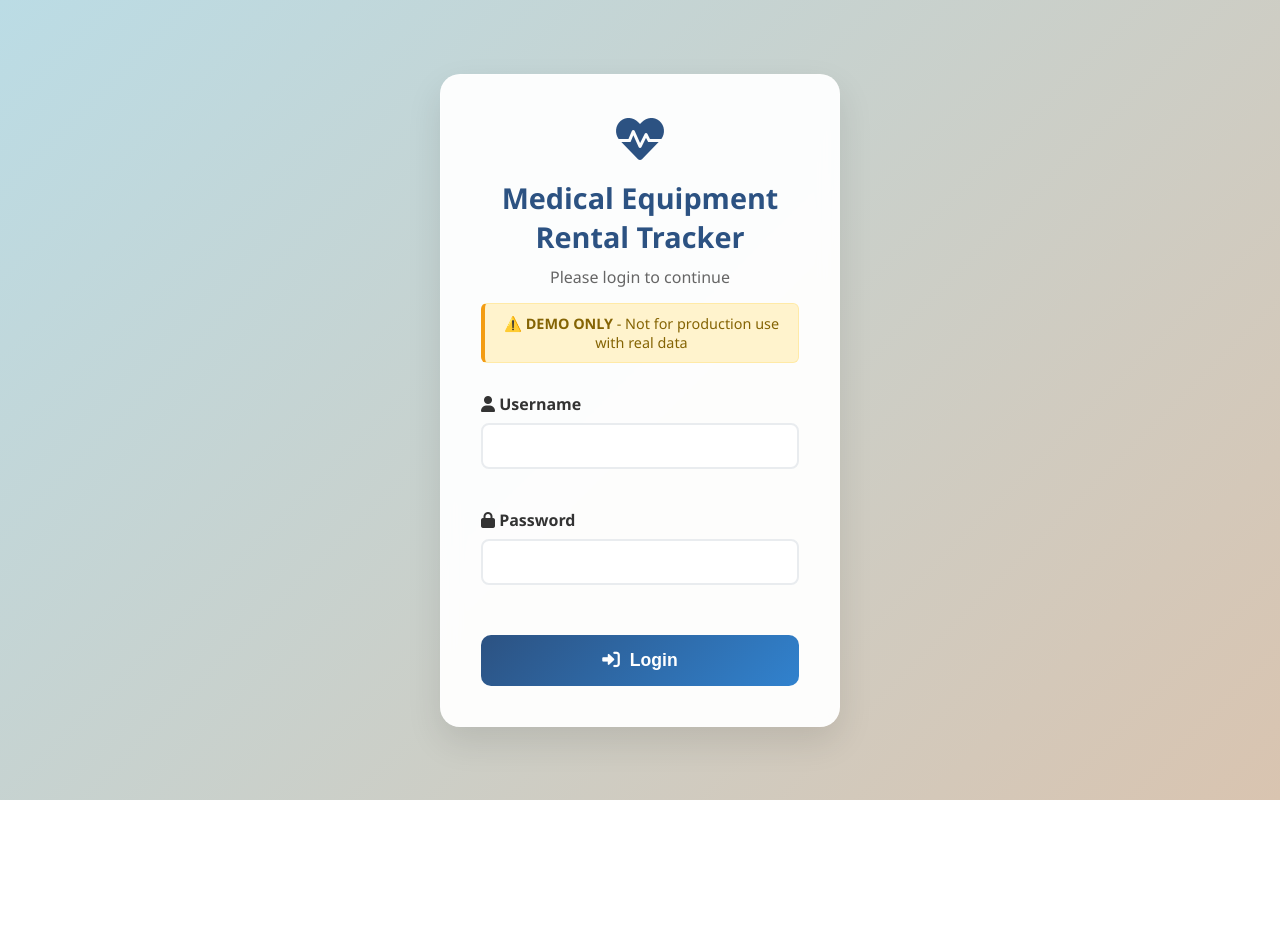
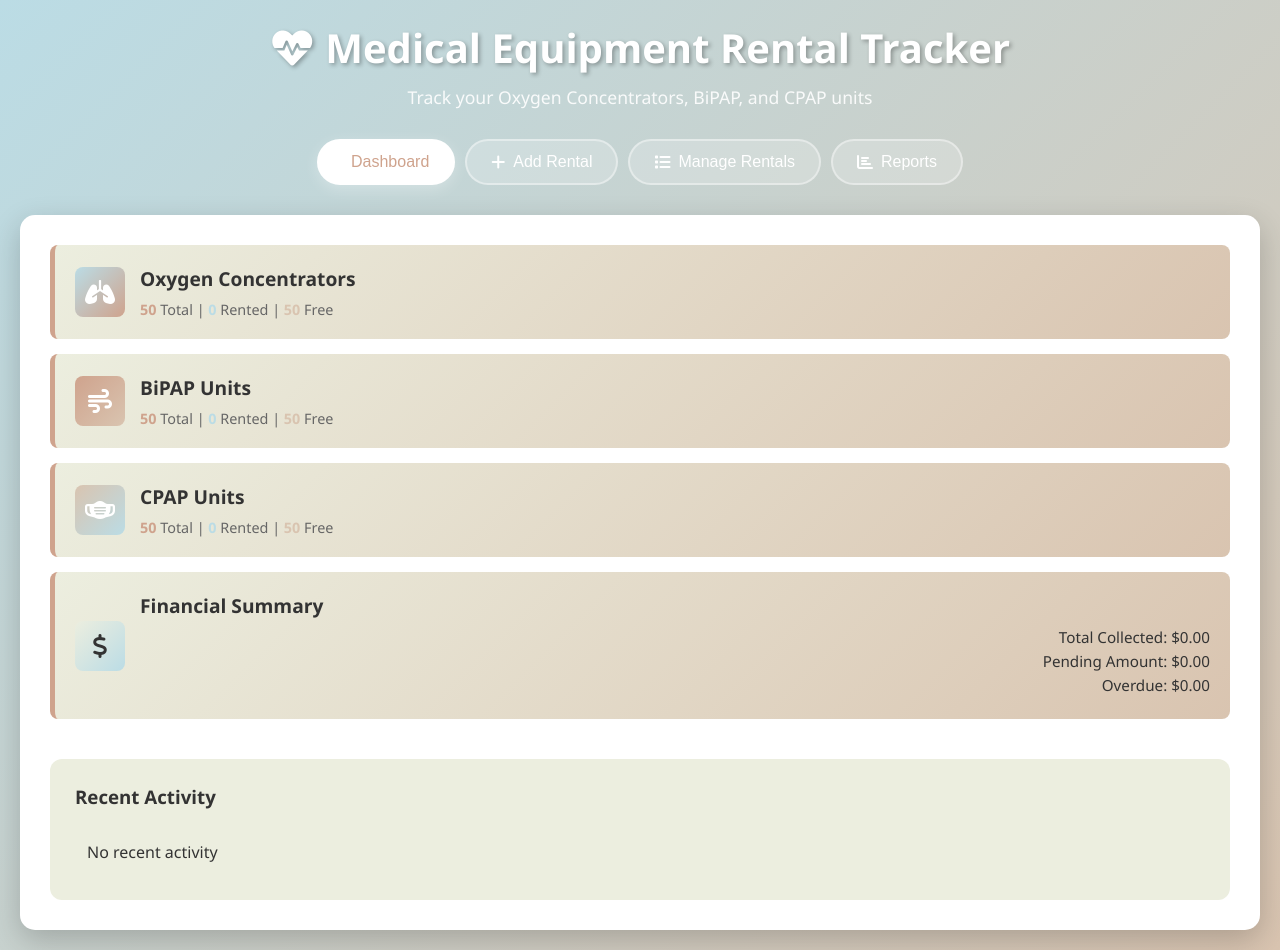
Before and after one commit to Advaith-Sajeev/medical-equipment-tracker, a plain HTML site: page index.html in a window 1280 px wide. Before the commit the page ends 800 px from the top, so only its background shows below. Drawn offline with Linux system fonts and the light colour scheme.

Commit message:
Remove all files related to login/authentication feature

```diff
--- a/index.html
+++ b/index.html
@@ -11,70 +11,12 @@
     />
   </head>
   <body>
-    <!-- Login Section -->
-    <div id="login-container" class="login-container">
-      <div class="login-box">
-        <div class="login-header">
-          <i class="fas fa-heartbeat"></i>
-          <h2>Medical Equipment Rental Tracker</h2>
-          <p>Please login to continue</p>
-          <div class="security-notice">
-            ⚠️ <strong>DEMO ONLY</strong> - Not for production use with real data
-          </div>
-        </div>
-        <form id="login-form" class="login-form">
-          <div class="form-group">
-            <label for="username">
-              <i class="fas fa-user"></i>
-              Username
-            </label>
-            <input
-              type="text"
-              id="username"
-              name="username"
-              required
-              autocomplete="username"
-            />
-          </div>
-          <div class="form-group">
-            <label for="password">
-              <i class="fas fa-lock"></i>
-              Password
-            </label>
-            <input
-              type="password"
-              id="password"
-              name="password"
-              required
-              autocomplete="current-password"
-            />
-          </div>
-          <button type="submit" class="login-btn">
-            <i class="fas fa-sign-in-alt"></i>
-            Login
-          </button>
-          <div id="login-error" class="error-message" style="display: none;">
-            Invalid username or password. Please try again.
-          </div>
-        </form>
-      </div>
-    </div>
-
-    <!-- Main Application (initially hidden) -->
-    <div id="main-app" class="container" style="display: none;">
+    <div class="container">
       <header>
-        <div class="header-content">
-          <div class="header-title">
-            <h1>
-              <i class="fas fa-heartbeat"></i> Medical Equipment Rental Tracker
-            </h1>
-            <p>Track your Oxygen Concentrators, BiPAP, and CPAP units</p>
-          </div>
-          <button id="logout-btn" class="logout-btn">
-            <i class="fas fa-sign-out-alt"></i>
-            Logout
-          </button>
-        </div>
+        <h1>
+          <i class="fas fa-heartbeat"></i> Medical Equipment Rental Tracker
+        </h1>
+        <p>Track your Oxygen Concentrators, BiPAP, and CPAP units</p>
       </header>
 
       <nav class="main-nav">
@@ -400,7 +342,7 @@
           </div>
         </div>
       </div>
-    </div> <!-- End of main-app -->
+    </div>
 
     <script src="script.js"></script>
   </body>
--- a/styles.css
+++ b/styles.css
@@ -10,175 +10,6 @@ body {
   background: linear-gradient(135deg, #bbdce5 0%, #d9c4b0 100%);
   min-height: 100vh;
   color: #333;
-}
-
-/* Login Styles */
-.login-container {
-  display: flex;
-  justify-content: center;
-  align-items: center;
-  min-height: 100vh;
-  padding: 20px;
-}
-
-.login-box {
-  background: rgba(255, 255, 255, 0.95);
-  backdrop-filter: blur(10px);
-  border-radius: 20px;
-  padding: 40px;
-  box-shadow: 0 15px 35px rgba(0, 0, 0, 0.1);
-  border: 1px solid rgba(255, 255, 255, 0.2);
-  max-width: 400px;
-  width: 100%;
-}
-
-.login-header {
-  text-align: center;
-  margin-bottom: 30px;
-}
-
-.login-header i {
-  font-size: 3rem;
-  color: #2c5282;
-  margin-bottom: 15px;
-  display: block;
-}
-
-.login-header h2 {
-  color: #2c5282;
-  margin-bottom: 10px;
-  font-size: 1.8rem;
-}
-
-.login-header p {
-  color: #666;
-  font-size: 1rem;
-}
-
-.login-form {
-  display: flex;
-  flex-direction: column;
-  gap: 20px;
-}
-
-.login-form .form-group {
-  display: flex;
-  flex-direction: column;
-}
-
-.login-form label {
-  color: #2c5282;
-  margin-bottom: 8px;
-  font-weight: 600;
-  display: flex;
-  align-items: center;
-  gap: 8px;
-}
-
-.login-form input {
-  padding: 12px 15px;
-  border: 2px solid #e2e8f0;
-  border-radius: 10px;
-  font-size: 1rem;
-  transition: all 0.3s ease;
-  background: white;
-}
-
-.login-form input:focus {
-  outline: none;
-  border-color: #2c5282;
-  box-shadow: 0 0 0 3px rgba(44, 82, 130, 0.1);
-}
-
-.login-btn {
-  background: linear-gradient(135deg, #2c5282 0%, #3182ce 100%);
-  color: white;
-  padding: 15px;
-  border: none;
-  border-radius: 10px;
-  font-size: 1.1rem;
-  font-weight: 600;
-  cursor: pointer;
-  transition: all 0.3s ease;
-  display: flex;
-  align-items: center;
-  justify-content: center;
-  gap: 10px;
-  margin-top: 10px;
-}
-
-.login-btn:hover {
-  transform: translateY(-2px);
-  box-shadow: 0 8px 25px rgba(44, 82, 130, 0.3);
-}
-
-.login-btn:active {
-  transform: translateY(0);
-}
-
-.error-message {
-  background: #fed7d7;
-  color: #c53030;
-  padding: 12px;
-  border-radius: 8px;
-  border: 1px solid #feb2b2;
-  text-align: center;
-  margin-top: 10px;
-}
-
-.security-notice {
-  background: #fff3cd;
-  color: #856404;
-  padding: 10px;
-  border-radius: 6px;
-  border: 1px solid #ffeaa7;
-  text-align: center;
-  margin-top: 15px;
-  font-size: 0.9rem;
-  border-left: 4px solid #f39c12;
-}
-
-/* Header with logout button */
-.header-content {
-  display: flex;
-  justify-content: space-between;
-  align-items: center;
-  flex-wrap: wrap;
-  gap: 20px;
-}
-
-.header-title {
-  text-align: left;
-}
-
-.logout-btn {
-  background: rgba(220, 53, 69, 0.9);
-  color: white;
-  border: none;
-  padding: 10px 20px;
-  border-radius: 8px;
-  cursor: pointer;
-  font-size: 0.9rem;
-  display: flex;
-  align-items: center;
-  gap: 8px;
-  transition: all 0.3s ease;
-}
-
-.logout-btn:hover {
-  background: rgba(220, 53, 69, 1);
-  transform: translateY(-2px);
-}
-
-@media (max-width: 768px) {
-  .header-content {
-    flex-direction: column;
-    text-align: center;
-  }
-
-  .header-title {
-    text-align: center;
-  }
 }
 
 .container {
```
Also changed, not shown: 6 other files.
